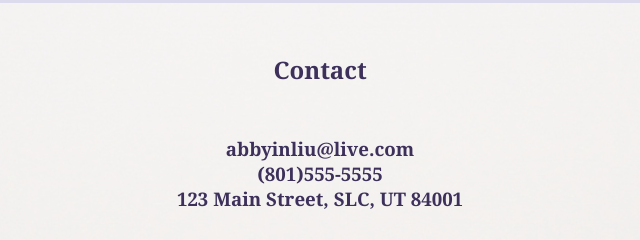
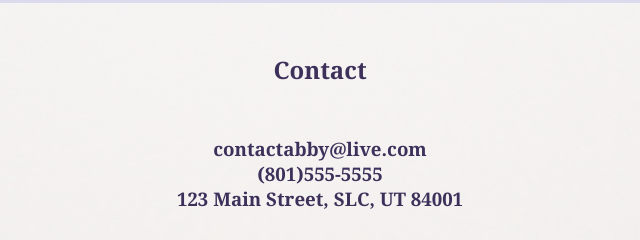
Before and after one commit to AbbyCraw/AbbyCraw.github.io, a plain HTML site: page index.html in a window 1280 px wide. Shown: the part 801-1041 px from the top of the page, 320-960 px from the left. Drawn offline with Linux system fonts and the light colour scheme.

Commit message:
Add files via upload

```diff
--- a/index.html
+++ b/index.html
@@ -32,7 +32,7 @@
     </div>
     <section id="Contact" style="margin-top: 0px" class="Contact">
         <h2>Contact</h2>
-        <h3>abbyinliu@live.com</h3>
+        <h3>contactabby@live.com</h3>
         <h3>(801)555-5555</h3>
         <h3>123 Main Street, SLC, UT 84001</h3>
     </section>
```
